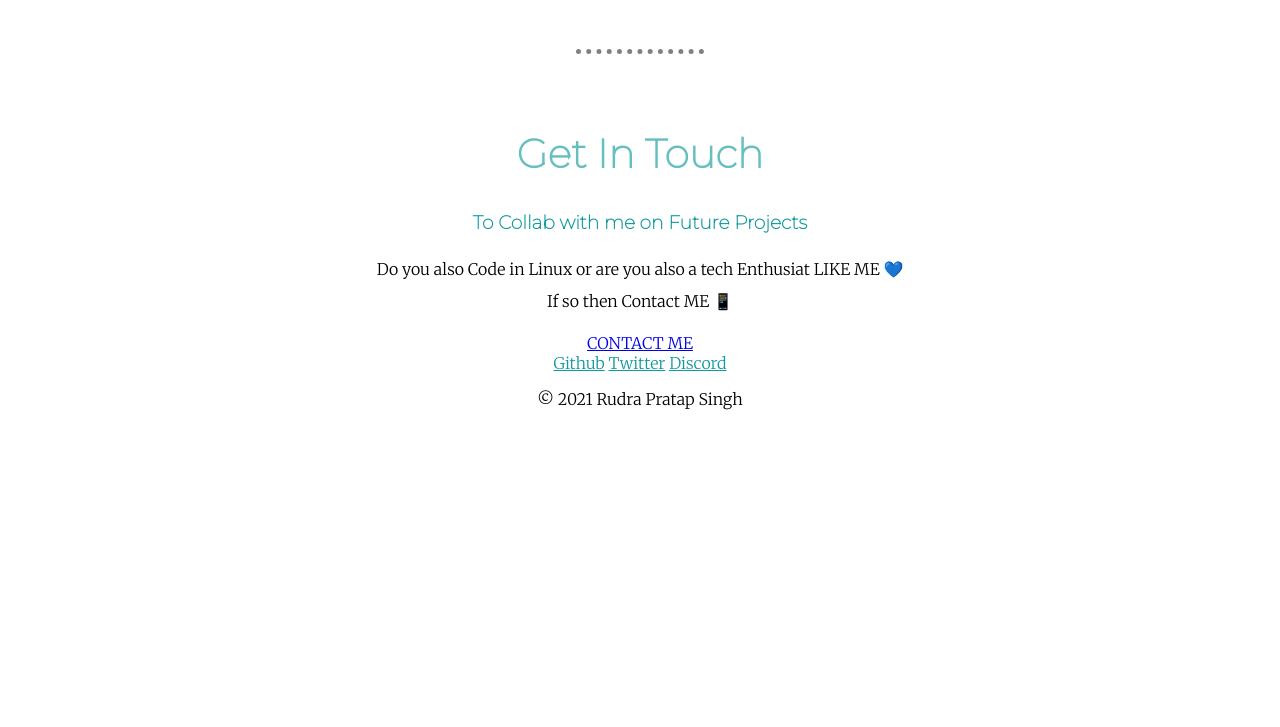
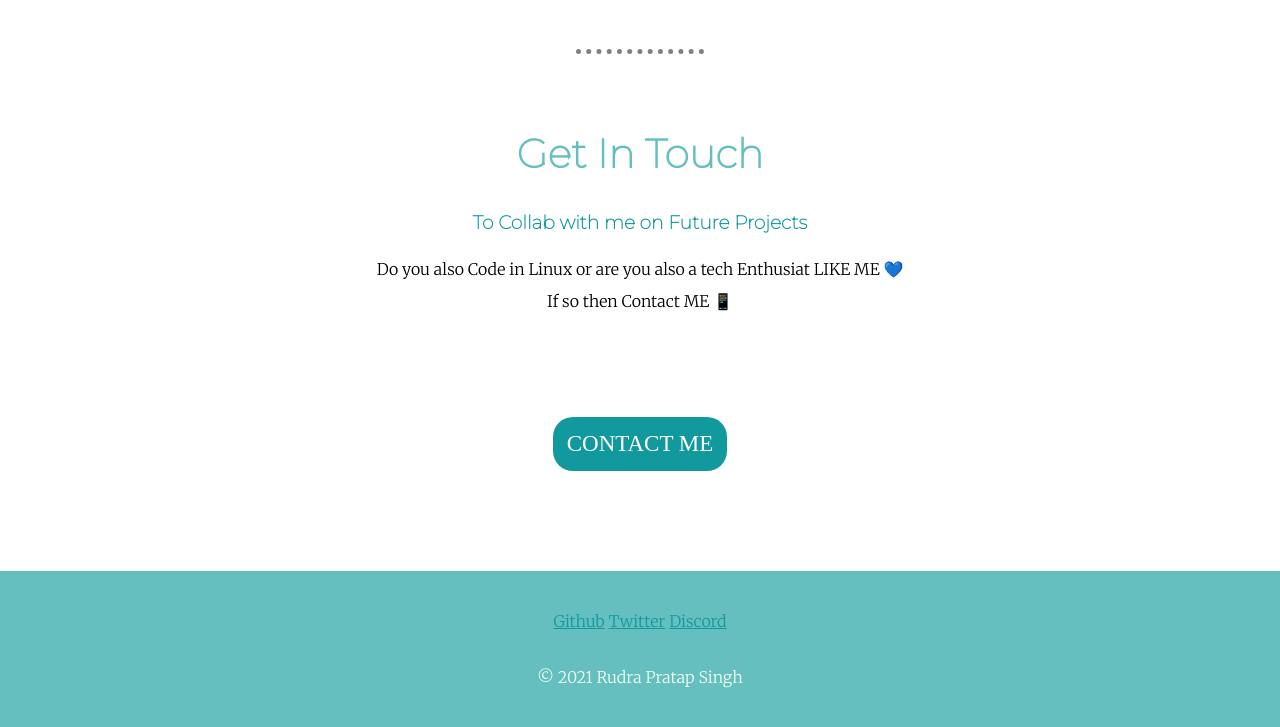
Before and after one commit to lucifer78907/first_website, a plain HTML site: page index.html in a window 1280 px wide. Shown: the part 1907-2634 px from the top of the page. Before the commit the page ends 2332 px from the top, so only its background shows below. Drawn offline with Linux system fonts and the light colour scheme.

Commit message:
Added button

```diff
--- a/css/styles.css
+++ b/css/styles.css
@@ -43,7 +43,19 @@ hr{
     position: relative;
     padding-top: 100px;
 }
-
+.bottom-container{
+    padding-top: 40px;
+    height: 150px;
+    background-color: #66BFBF;
+}
+.btm{
+    margin-bottom: 0;
+    padding-top: 20px;
+    color: honeydew;
+}
+.contact-me{
+    margin-bottom: 100px;
+}
 .pro {
     text-decoration: underline;
 }
@@ -91,4 +103,35 @@ hr{
 }
 #para{
     line-height: 2;
+    margin-bottom: 100px;
 }
+.BUTTON_SFN {
+   -webkit-border-radius: 20px;
+   -moz-border-radius: 20px;
+   border-radius: 20px;
+   color: #FFFFFF;
+   font-family: Brush Script MT;
+   font-size: 23px;
+   font-weight: 100;
+   padding: 14px;
+   background-color: #11999E;
+   border: solid #337FED 0;
+   text-decoration: none;
+   display: inline-block;
+   cursor: pointer;
+   text-align: center;
+}
+
+.BUTTON_SFN:hover {
+   border: solid #337FED 1px;
+   background: #1E62D0;
+   background-image: -webkit-linear-gradient(top, #1E62D0, #3D94F6);
+   background-image: -moz-linear-gradient(top, #1E62D0, #3D94F6);
+   background-image: -ms-linear-gradient(top, #1E62D0, #3D94F6);
+   background-image: -o-linear-gradient(top, #1E62D0, #3D94F6);
+   background-image: -webkit-gradient(to bottom, #1E62D0, #3D94F6);
+   -webkit-border-radius: 20px;
+   -moz-border-radius: 20px;
+   border-radius: 20px;
+   text-decoration: none;
+}
--- a/index.html
+++ b/index.html
@@ -56,14 +56,14 @@
                 Do you also Code in Linux or are you also a tech Enthusiat
                 LIKE ME 💙 <br> If so then Contact ME 📱
             </p>
-            <a class="btn" href="chaudhary66667@gmail.com">CONTACT ME</a>
+            <a class="BUTTON_SFN" href="chaudhary66667@gmail.com">CONTACT ME</a>
         </div>
     </div>
     <div class="bottom-container">
         <a class="footer-link" href="https://github.com/lucifer78907">Github</a>
         <a class="footer-link" href="https://twitter.com/RudraPr60048684">Twitter</a>
         <a class="footer-link" href="https://discord.gg/7JBfeyuZJR">Discord</a>
-        <p>© 2021 Rudra Pratap Singh</p>
+        <p class="btm">© 2021 Rudra Pratap Singh</p>
     </div>
 </body>
 
```
